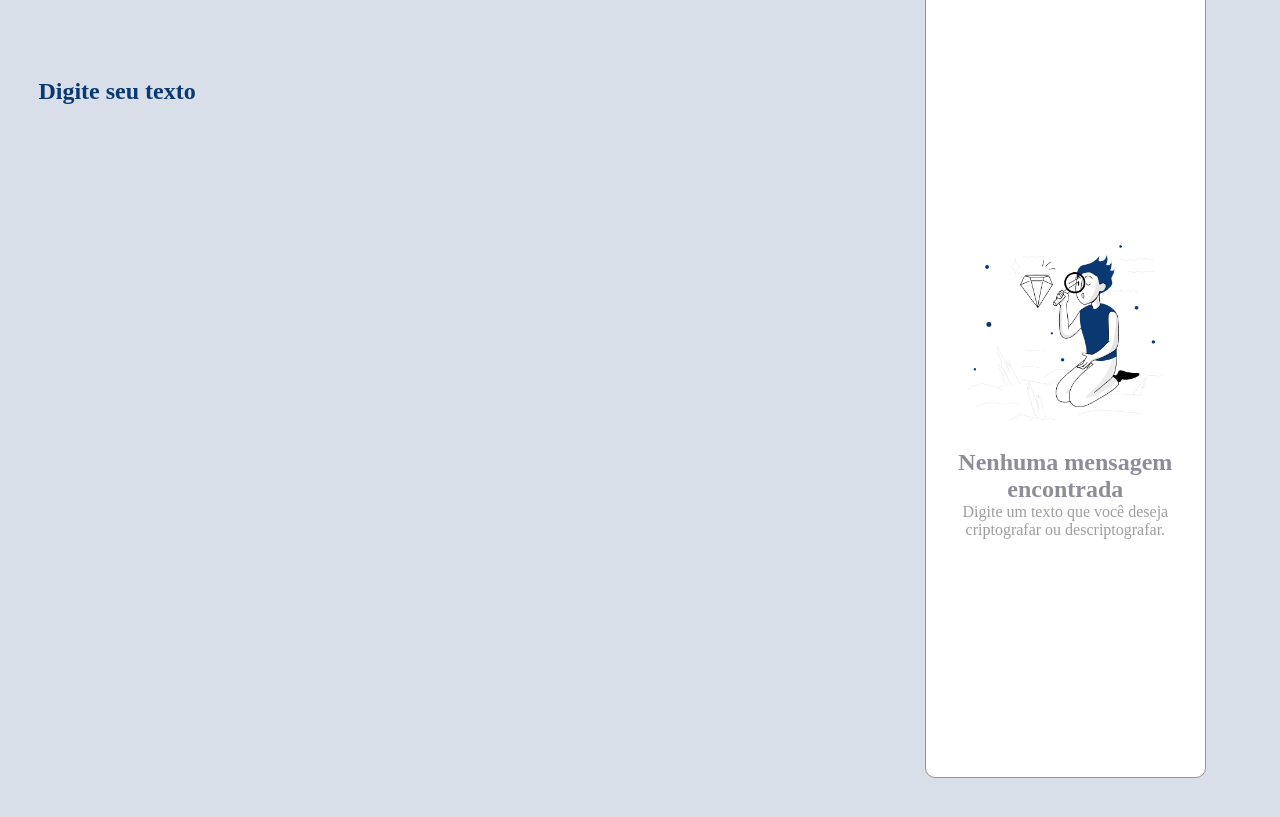
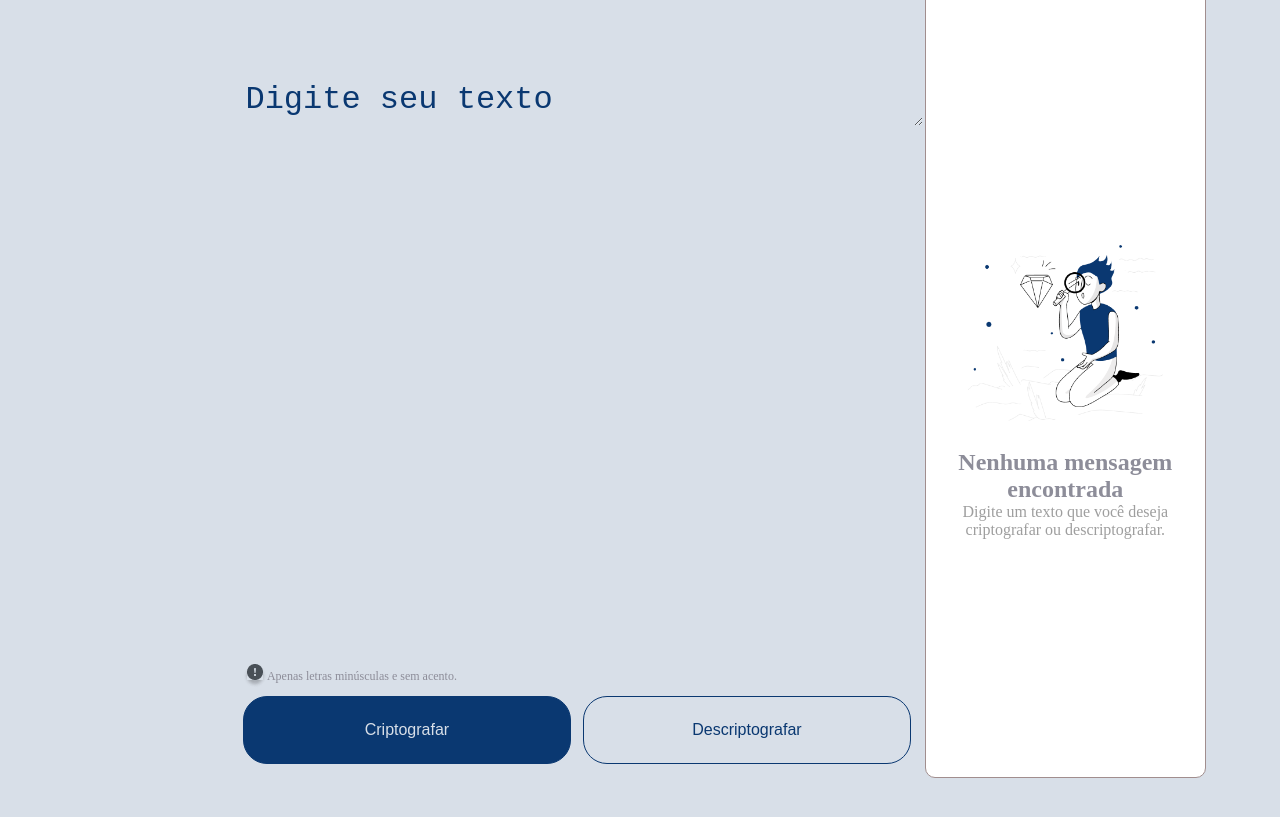
Before and after one commit to van-gomes/one-alura-text-decoder-challenge-js, a plain HTML site: page index.html in a window 1280 px wide. Shown: the part 89-906 px from the top of the page. Drawn offline with Linux system fonts and the light colour scheme.

Commit message:
Evolve html and css

```diff
--- a/index.html
+++ b/index.html
@@ -14,8 +14,25 @@
     </header>
     <main class="container_main">
         <section class="container_text">
-            <h2>Digite seu texto</h2>
+            <textarea class="container__text__textarea"
+                      id="textarea"
+                      placeholder="Digite seu texto"></textarea>
+
+            <div class="content__info__type__text">
+                 <img class="img__info__type__text"
+                        src="./assets/bi_exclamation-circle-fill.png"
+                        alt="Aviso do tipo de texto a ser inserido" >
+                 <p class="paragraph__info__type__text">
+                    Apenas letras minúsculas e sem acento.
+                 </p>
+            </div>
+
+            <div class="btn">
+                <button id="codificador" class="encrypt__button">Criptografar</button>
+                <button id="decodificador" class="decrypt__button">Descriptografar</button>
+            </div>
         </section>
+
         <section class="container__decoder">
              <div class="content__text__decoder">
                 <img class="img__decoder" src="./assets/text-decoder.png">
--- a/styles/styles.css
+++ b/styles/styles.css
@@ -4,7 +4,8 @@
     --background-color-text-decoder: hsl(0, 0%, 100%);
     --gray-400: #8d8d99;
     --gray-500: #9E9E9E;
-    --dark-blue-300-h2: #0A3871;
+    --dark-blue-300: #0A3871;
+    --decrypt-button: #D8DFE8;
 
     --container-decoder-top: -100px;
 }
@@ -30,13 +31,66 @@ body {
 }
 
 .container_text {
-    display: flex;
-    justify-content: flex-start;
+    margin-left: 17%;
 }
 
-.container_text h2 {
-    font-size: 1.5rem;
-    color: var(--dark-blue-300-h2);
+.container__text__textarea {
+    width: 680px;
+    height: 48px;
+    padding: 2.5px;
+    border: none;
+    background: transparent;
+}
+
+.container__text__textarea::placeholder {
+    font-size: 2rem;
+    color: var(--dark-blue-300);
+}
+
+.container__text__textarea:hover {
+    color: var(--dark-blue-300);
+    border: 0.3px solid;
+}
+
+.content__info__type__text {
+    display: flex;
+    align-items: center;
+    margin-top: 534px;
+    margin-bottom: 8px;
+}
+
+.paragraph__info__type__text {
+    font-size: 0.75rem;
+    color: var(--gray-400);
+}
+
+.encrypt__button, .decrypt__button {
+    width: 328px;
+    font-size: 1rem;
+    padding: 24px;
+    border-radius: 24px;
+    border: 1px solid #0A3871;
+}
+
+.encrypt__button {
+    margin-right: 8px;
+    color: var(--background-color-main);
+    background-color: var(--dark-blue-300);
+}
+
+.decrypt__button {
+    color: var(--dark-blue-300);
+    background-color: var(--decrypt-button);
+}
+
+.encrypt__button:hover {
+    background-color: var(--background-color-main);
+    color: var(--dark-blue-300);
+}
+
+.decrypt__button:hover {
+    background-color: var(--dark-blue-300);
+    color: var(--background-color-main);
 }
 
 .container__decoder {
```
Also changed, not shown: assets/bi_exclamation-circle-fill.png (added).
